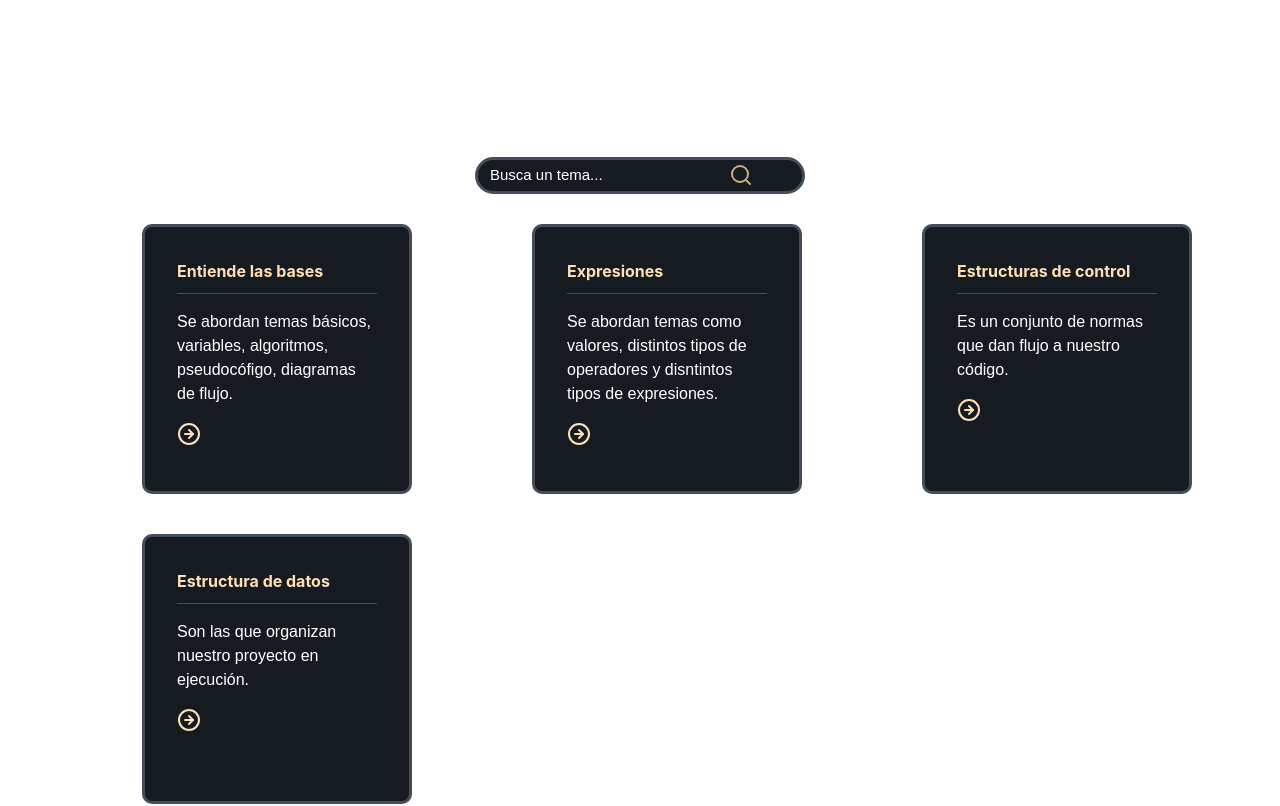
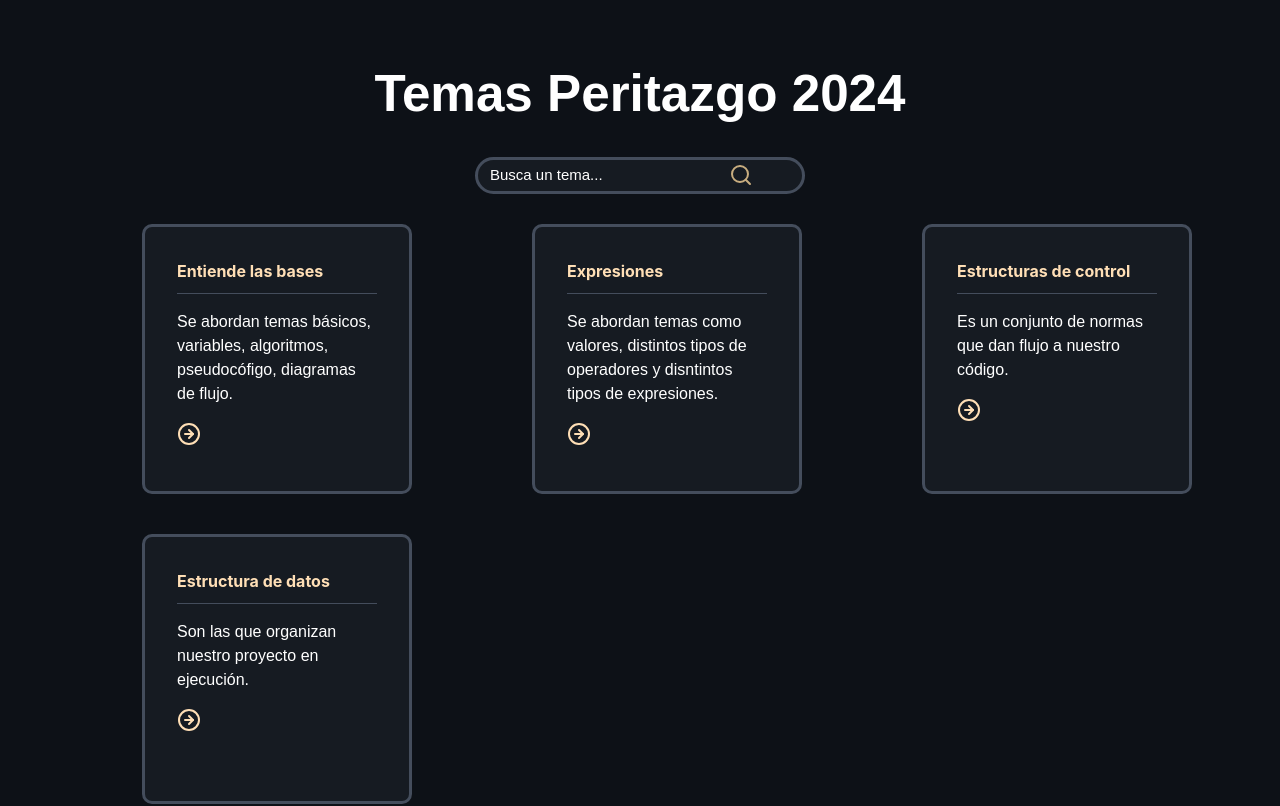
Before and after one commit to KevinLatino/Peritazgo-Website, a React (Vite) app: page / in a window 1280 px wide. Shown: the top 806 px of the page. Built offline with nearby package versions, Linux system fonts and the light colour scheme.

Commit message:
Cambios generales

```diff
--- a/src/Styles/Search-Bar.css
+++ b/src/Styles/Search-Bar.css
@@ -15,6 +15,7 @@
     display: flex;
     justify-content: center;
     align-items: center;
+    color: white;
 }
 
 .search-input::placeholder {
--- a/src/index.css
+++ b/src/index.css
@@ -28,6 +28,7 @@ body {
   place-items: center;
   min-width: 320px;
   min-height: 100vh;
+  background-color: #0d1117;
 }
 
 h1 {
```
